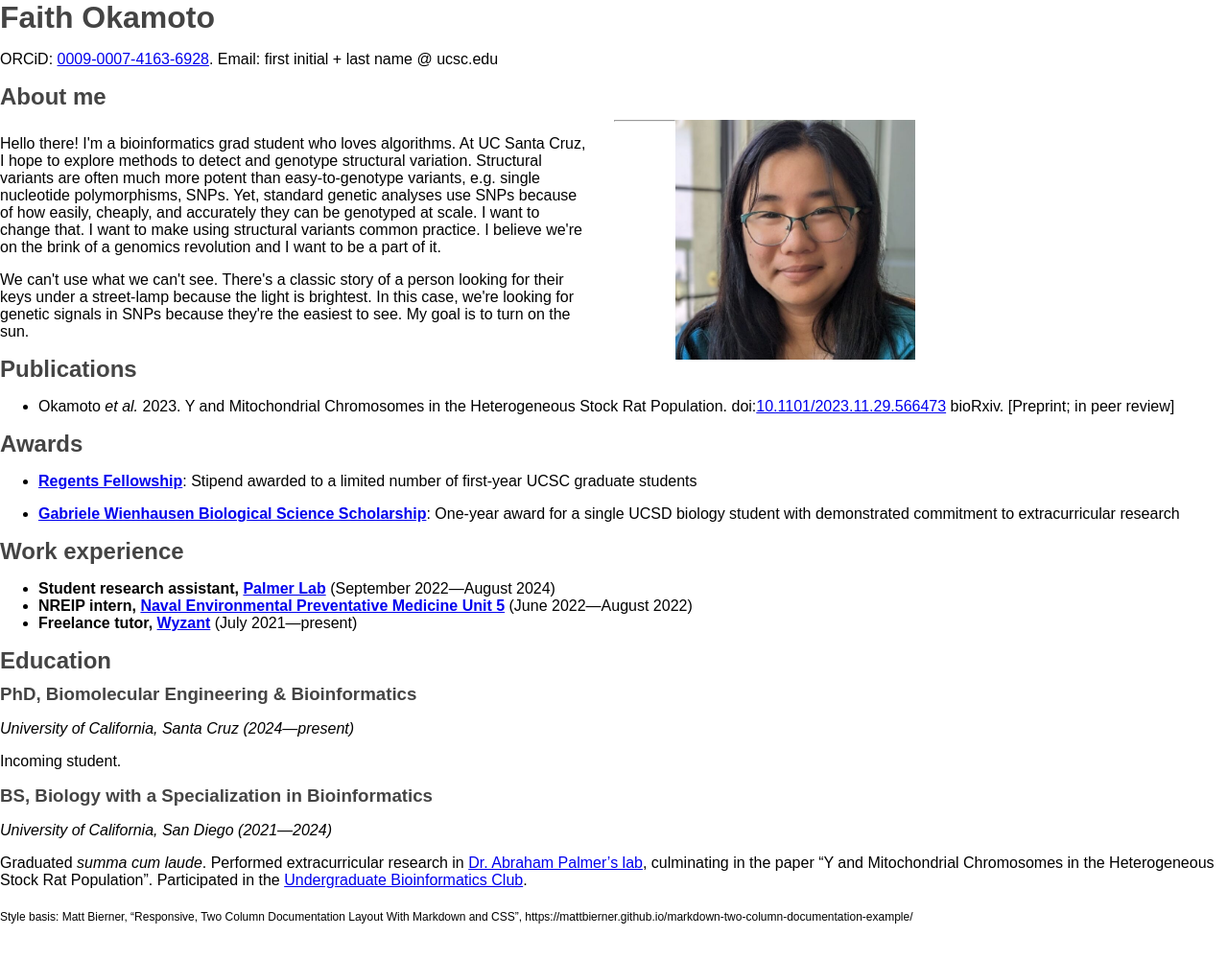
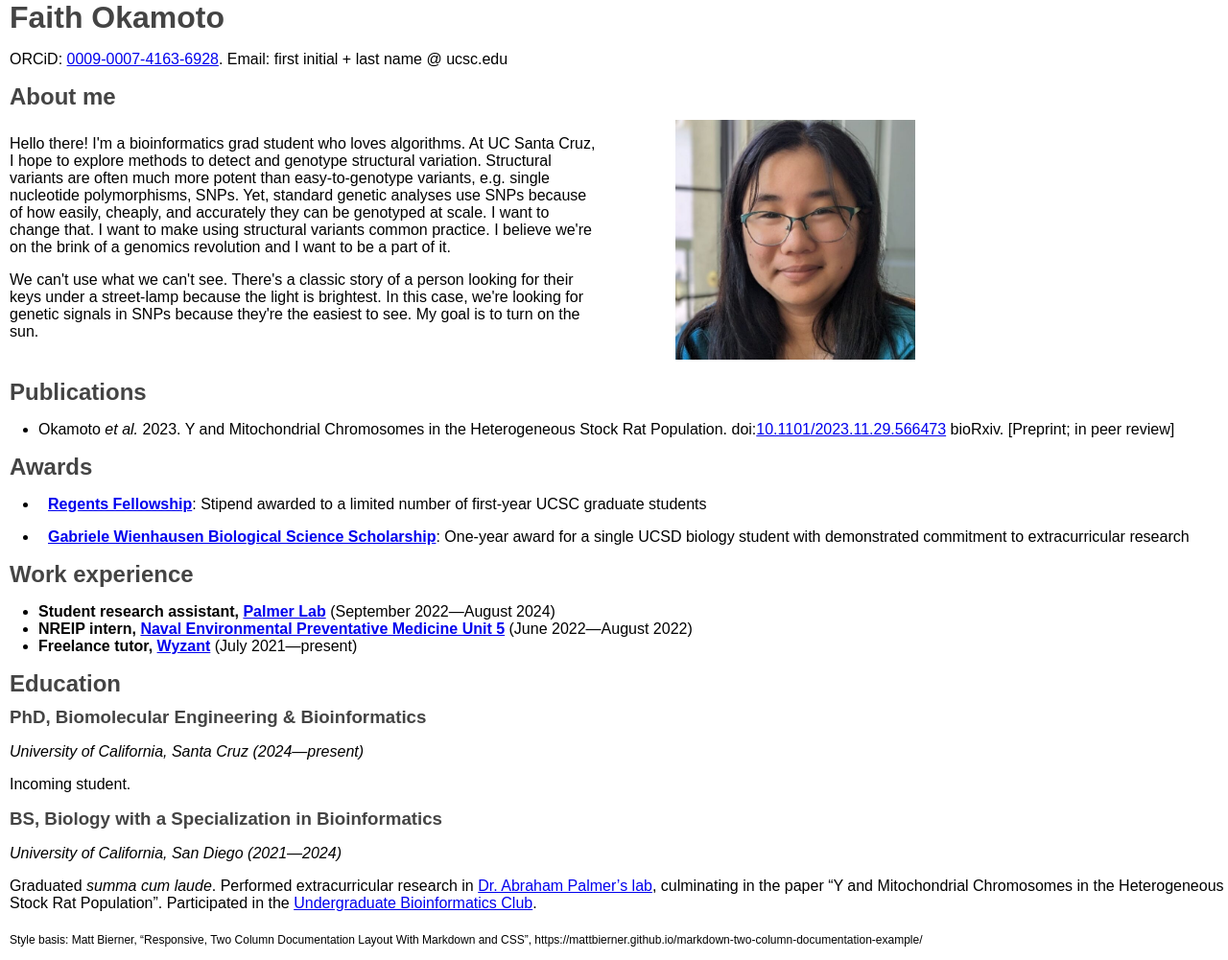
Before and after one commit to Faith-Okamoto-UCSC/Faith-Okamoto-UCSC.github.io, a Jekyll site: the page built from index.md, in a window 1280 px wide. Shown: the whole page at 96% size. Built offline with Jekyll 4.4.1, drawn with Linux system fonts in a browser that asks for light colours; our own code applies the rules of GitHub Pages for plain Markdown files; before the commit the page ends 977 px from its top, so only the background shows below that.

Commit message:
float below

```diff
--- a/index.md
+++ b/index.md
@@ -20,7 +20,7 @@ ORCiD: [0009-0007-4163-6928](https://orcid.org/0009-0007-4163-6928). Email: firs
 <img src="headshot.jpg" alt="headshot of Faith" width="250px">
 </div>
 
-----
+<div class="clear"></div>
 
 ## Publications
 
--- a/styles/styles.css
+++ b/styles/styles.css
@@ -4,7 +4,7 @@ h1, h2, h3, h4, h5, h6 {
 }
 
 h1, h2, h3, p {
-    padding-right: 10px;
+    padding-left: 10px;
 }
 
 article .left {
@@ -29,3 +29,7 @@ article .right, article .left {
     clear: none;
 }
 }
+
+article .clear {
+    clear: both;
+}
```
